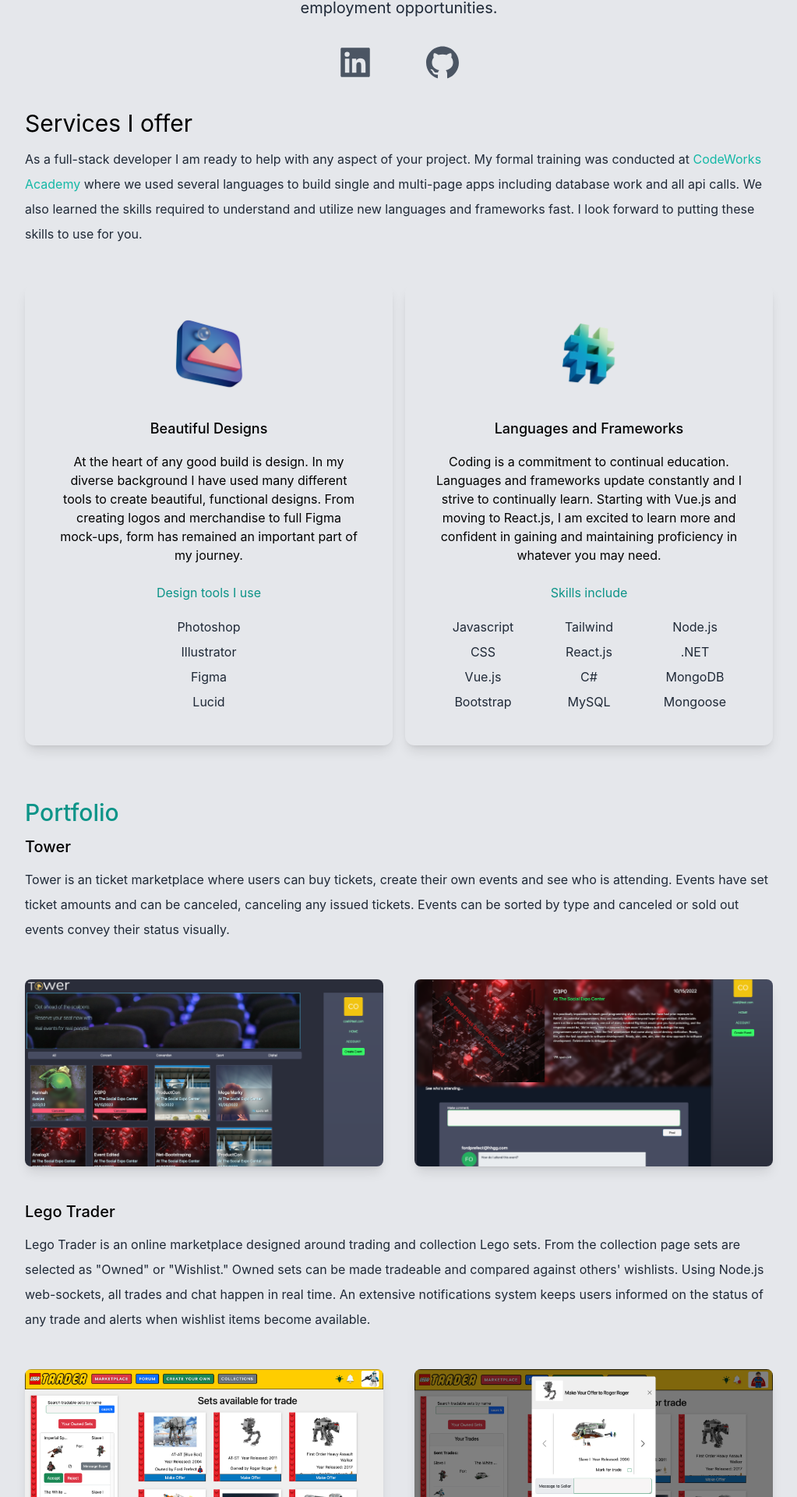
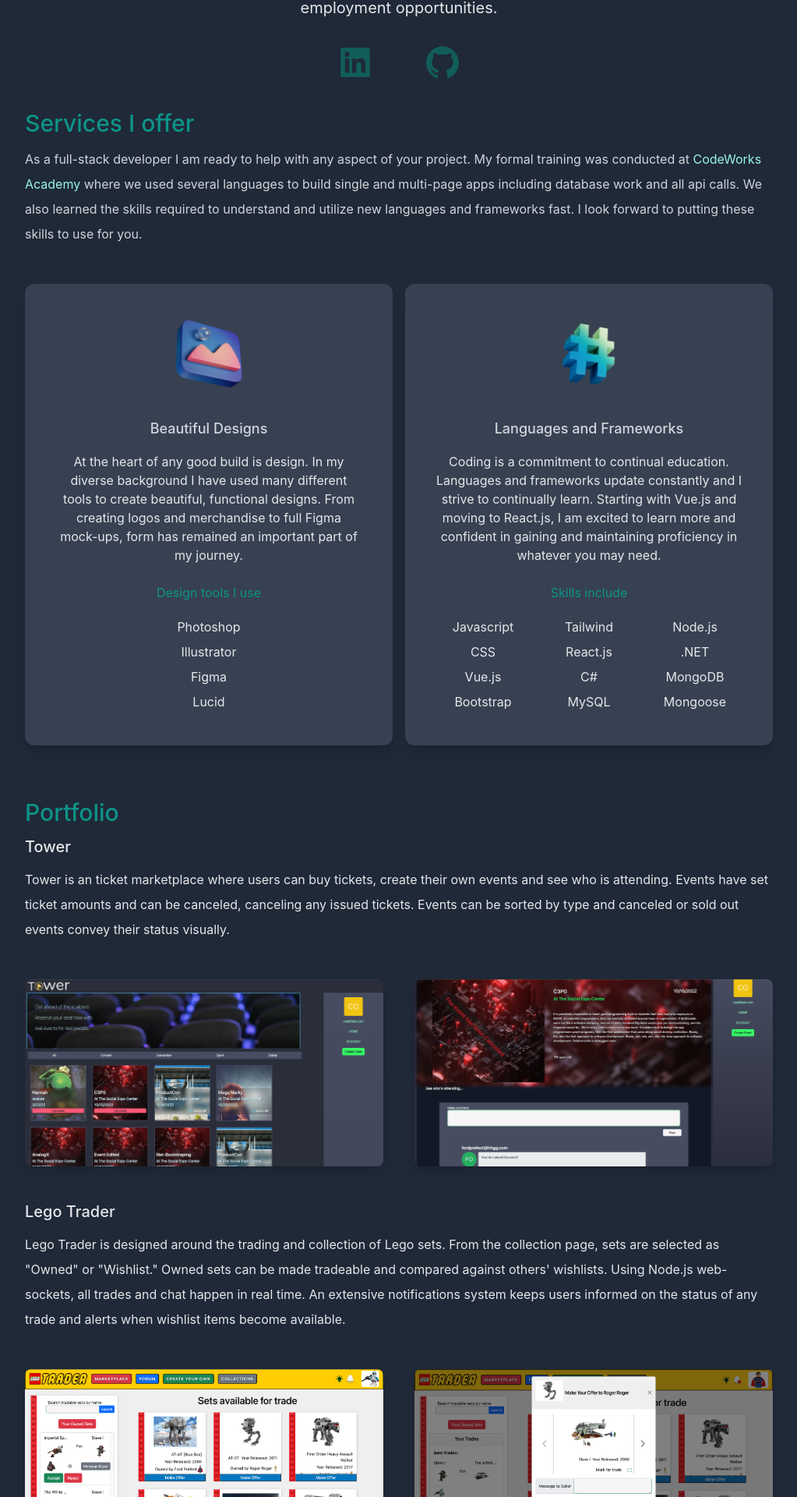
Before and after one commit to CoelAllen/react-tailwind-portfolio, a Next.js app: page / in a window 1280 px wide. Shown: the part 849-2769 px from the top of the page at 78% size, without its empty margins (128-1151 px from the left). Built offline with nearby package versions, Linux system fonts and the light colour scheme.

Commit message:
resume added

```diff
--- a/pages/index.js
+++ b/pages/index.js
@@ -6,7 +6,8 @@
 import { useState } from "react";
 
 export default function Home() {
-  const [darkMode, setDarkMode] = useState(false);
+  const [darkMode, setDarkMode] = useState(true);
+  const [showModal, setShowModal] = useState(false);
   return (
     <div className={darkMode ? "dark" : ""}>
       <Head>
@@ -16,7 +17,7 @@
         <link rel="icon" href="/favicon.ico" />
       </Head>
 
-      <main className="px-10 md:px-20 lg:px-40 dark:bg-gray-800 bg-gray-200">
+      <main className="px-10 md:px-20 lg:px-40 dark:bg-gray-800 bg-gray-100">
         {/* NOTE Bio section */}
         <section className="min-h-screen">
           <nav className="py-10 mb-12 flex justify-between">
@@ -34,12 +35,45 @@
                 <a
                   className=" bg-gradient-to-br from-cyan-500 to-blue-500 text-white px-4 py-2 rounded-md ml-8 dark:text-gray-800"
                   href="#"
+                  onClick={() => setShowModal(true)}
                 >
                   Resume
                 </a>
               </li>
             </ul>
           </nav>
+          {showModal ? (
+            <>
+              <div className="justify-center items-center flex overflow-x-hidden overflow-y-auto fixed inset-0 z-50 outline-none focus:outline-none">
+                <div className="relative w-auto my-6 mx-auto max-w-3xl">
+                  {/*content*/}
+                  <div className="border-0 rounded-lg shadow-lg relative flex flex-col w-full bg-white outline-none focus:outline-none">
+                    {/*body*/}
+                    <div className="relative p-3 flex-auto">
+                      <iframe
+                        src="/resume.pdf"
+                        height={680}
+                        width={500}
+                        // @ts-ignore
+                        frameborder="0"
+                      ></iframe>
+                    </div>
+                    {/*footer*/}
+                    <div className="flex items-center justify-end  border-t border-solid border-slate-200 rounded-b">
+                      <button
+                        className="text-red-500 background-transparent font-bold uppercase px-6 py-2 text-sm outline-none focus:outline-none mr-1 mb-1 ease-linear transition-all duration-150"
+                        type="button"
+                        onClick={() => setShowModal(false)}
+                      >
+                        Close
+                      </button>
+                    </div>
+                  </div>
+                </div>
+              </div>
+              <div className="opacity-25 fixed inset-0 z-40 bg-black"></div>
+            </>
+          ) : null}
           <div className="text-center px-10 pt-10">
             <h2 className="text-5xl py-2 text-teal-600 font-medium md:text-6xl">
               Coel Allen
@@ -73,10 +107,9 @@
         {/* NOTE Services section */}
         <section>
           <div>
-            <h3 className="text-3xl py-1 dark:text-gray-200">
+            <h3 className="text-3xl py-1 text-teal-600 font-medium">
               Services I offer
             </h3>
-            {/*NOTE This is more text to update.  The span is for anything I'd like to highlight such as links to projects or maybe codeworks */}
             <p className="text-md py-2 leading-8 text-gray-800 dark:text-gray-300">
               As a full-stack developer I am ready to help with any aspect of
               your project. My formal training was conducted at{" "}
@@ -95,7 +128,7 @@
           </div>
           <div className="md:columns-2 lg:columns-2 my-10">
             {/* NOTE Design card */}
-            <div className="text-center shadow-lg p-10 rounded-xl dark:bg-gray-700 h-">
+            <div className="text-center shadow-lg p-10 rounded-xl dark:bg-gray-700 bg-gray-200">
               <div className="flex justify-center">
                 <Image
                   src="/design.png"
@@ -124,7 +157,7 @@
               <p className="text-gray-800 dark:text-gray-200 py-1">Lucid</p>
             </div>
             {/* NOTE Coding card */}
-            <div className="text-center shadow-lg p-10 rounded-xl dark:bg-gray-700 mt-10">
+            <div className="text-center shadow-lg p-10 rounded-xl dark:bg-gray-700 bg-gray-200 mt-10">
               <div className="flex justify-center">
                 <Image src="/code.png" alt="design" width={100} height={100} />
               </div>
@@ -210,14 +243,14 @@
             <h4 className="text-xl py-1 dark:text-gray-200 font-medium">
               Lego Trader
             </h4>
-            <p className="text-md py-2 leading-8 text-gray-800">
-              Lego Trader is an online marketplace designed around trading and
-              collection Lego sets. From the collection page sets are selected
-              as "Owned" or "Wishlist." Owned sets can be made tradeable and
-              compared against others' wishlists. Using Node.js web-sockets, all
-              trades and chat happen in real time. An extensive notifications
-              system keeps users informed on the status of any trade and alerts
-              when wishlist items become available.
+            <p className="text-md py-2 leading-8 text-gray-800 dark:text-gray-200">
+              Lego Trader is designed around the trading and collection of Lego
+              sets. From the collection page, sets are selected as "Owned" or
+              "Wishlist." Owned sets can be made tradeable and compared against
+              others' wishlists. Using Node.js web-sockets, all trades and chat
+              happen in real time. An extensive notifications system keeps users
+              informed on the status of any trade and alerts when wishlist items
+              become available.
             </p>
             <div className="flex flex-col gap-10 lg:flex-row lg:flex-wrap py-10">
               <div className="basis-1/3 flex-1">
```
Also changed, not shown: 1 other file (tests, documents, lock files or other folders).
